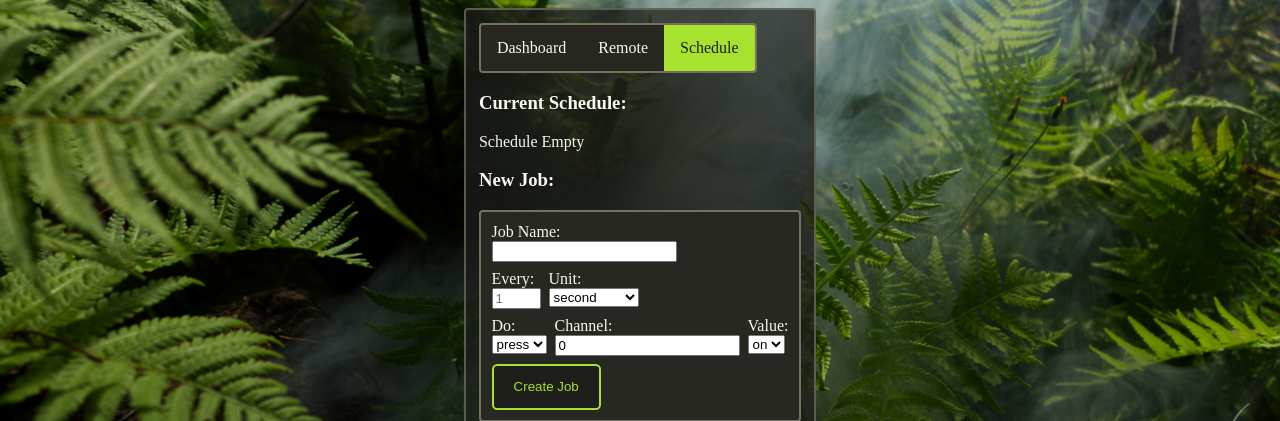
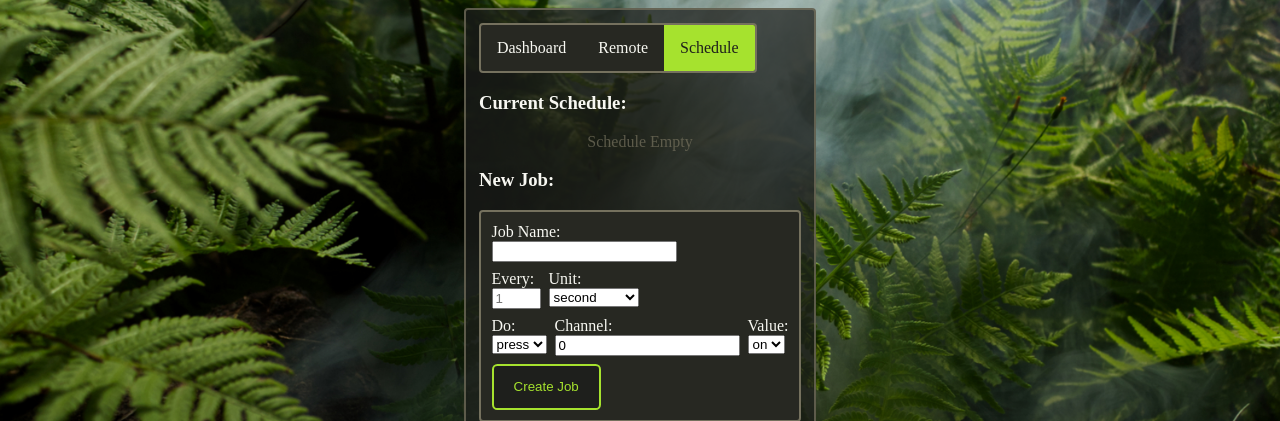
Before and after one commit to PrinceOfPuppers/smart-home-server, a Flask app: template smart_home_server/templates/schedule.html in a window 1280 px wide. Shown: the top 421 px of the page. Run offline with Flask 2, Linux system fonts and the light colour scheme; the template is opened without the code that fills it, so the values that code supplies are empty.

Commit message:
small graphical improvements

```diff
--- a/smart_home_server/templates/dashboard.html
+++ b/smart_home_server/templates/dashboard.html
@@ -14,6 +14,6 @@
         <a href="/remote">Remote</a>
         <a href="/schedule">Schedule</a>
     </div>
-    <p>WIP</p>
+    <center class="faintText" style="padding:10pt;padding-top:14pt">WIP</center>
   </body>
 </html>
--- a/smart_home_server/templates/schedule.html
+++ b/smart_home_server/templates/schedule.html
@@ -155,9 +155,9 @@
     </div>
 
     <h3>Current Schedule:</h3>
-        <ul class="schedule">
+        <ul>
             {% if jobs|length == 0 %}
-                <p>Schedule Empty</p>
+                <center class="faintText">Schedule Empty</center>
             {% endif %}
 
             {% for job in jobs %}
@@ -196,7 +196,7 @@
                             <br/>
                             <span class="nobr">→ </span>
                             {% if type == "press" %}
-                            <span class="nobr">switch channel:{{ data['channel'] }} {{'on' if data['value'] else 'off' }}</span>
+                            <span class="nobr">switch channel: {{ data['channel'] }} {{'on' if data['value'] else 'off' }}</span>
                             {% else %}
                                 <span class="nobr">Unrecognized Job Type: {{ type }}</span>
                             {% endif %}
--- a/smart_home_server/templates/static/style.css
+++ b/smart_home_server/templates/static/style.css
@@ -37,9 +37,14 @@
         padding: 10pt;
     }
 
+    .faintText {
+        color: var(--lightGreyA);
+    }
+
     a {
         color:  var(--blue);
     }
+
     a:visited {
         color: var(--lightGrey);
     }
@@ -139,9 +144,6 @@
         float:left;
         padding:3pt;
     }
-    .schedule{
-        width: fit-content;
-    }
     .job {
         width: fit-content;
         border: 2pt solid var(--lightGrey);
```
